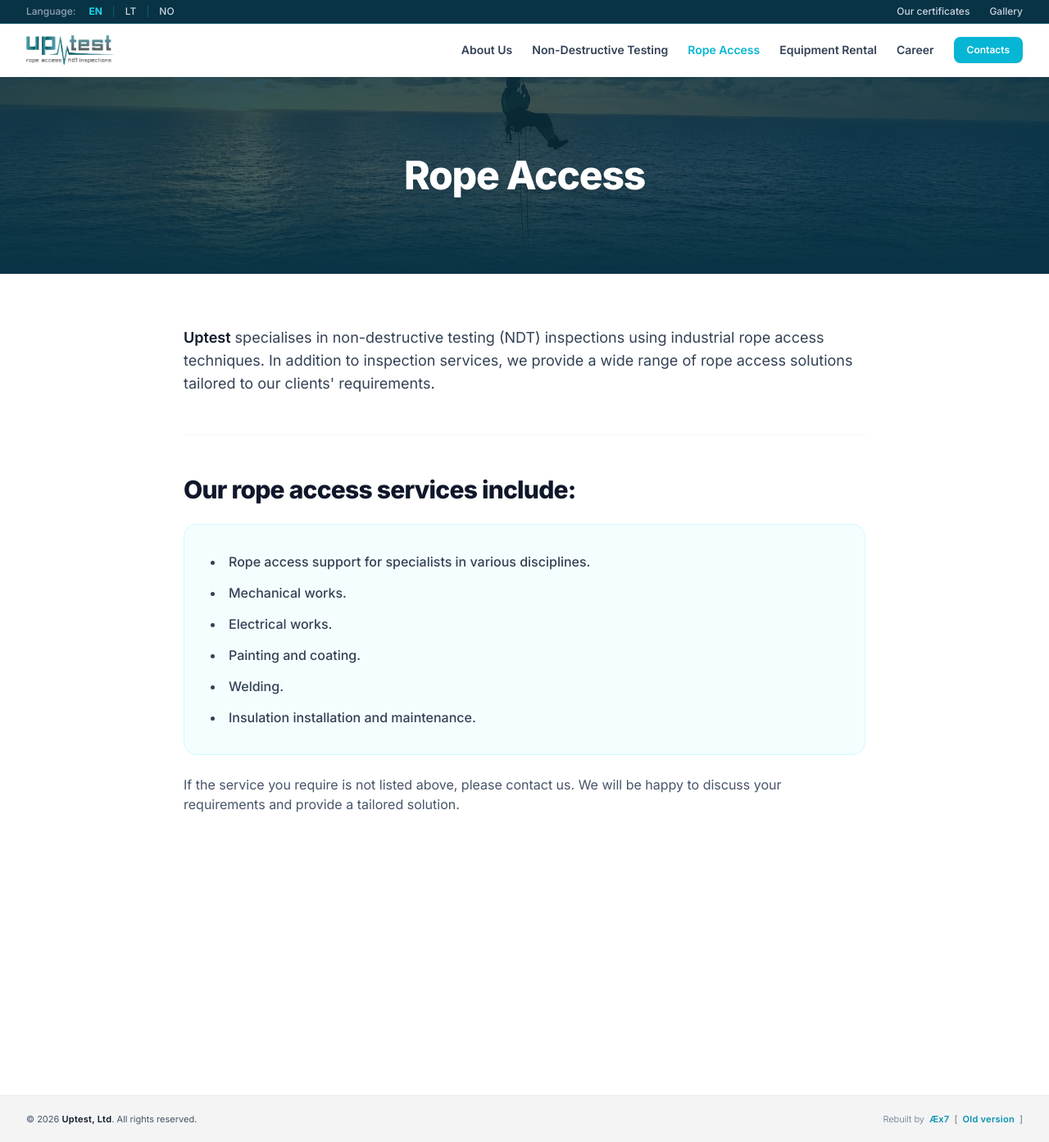
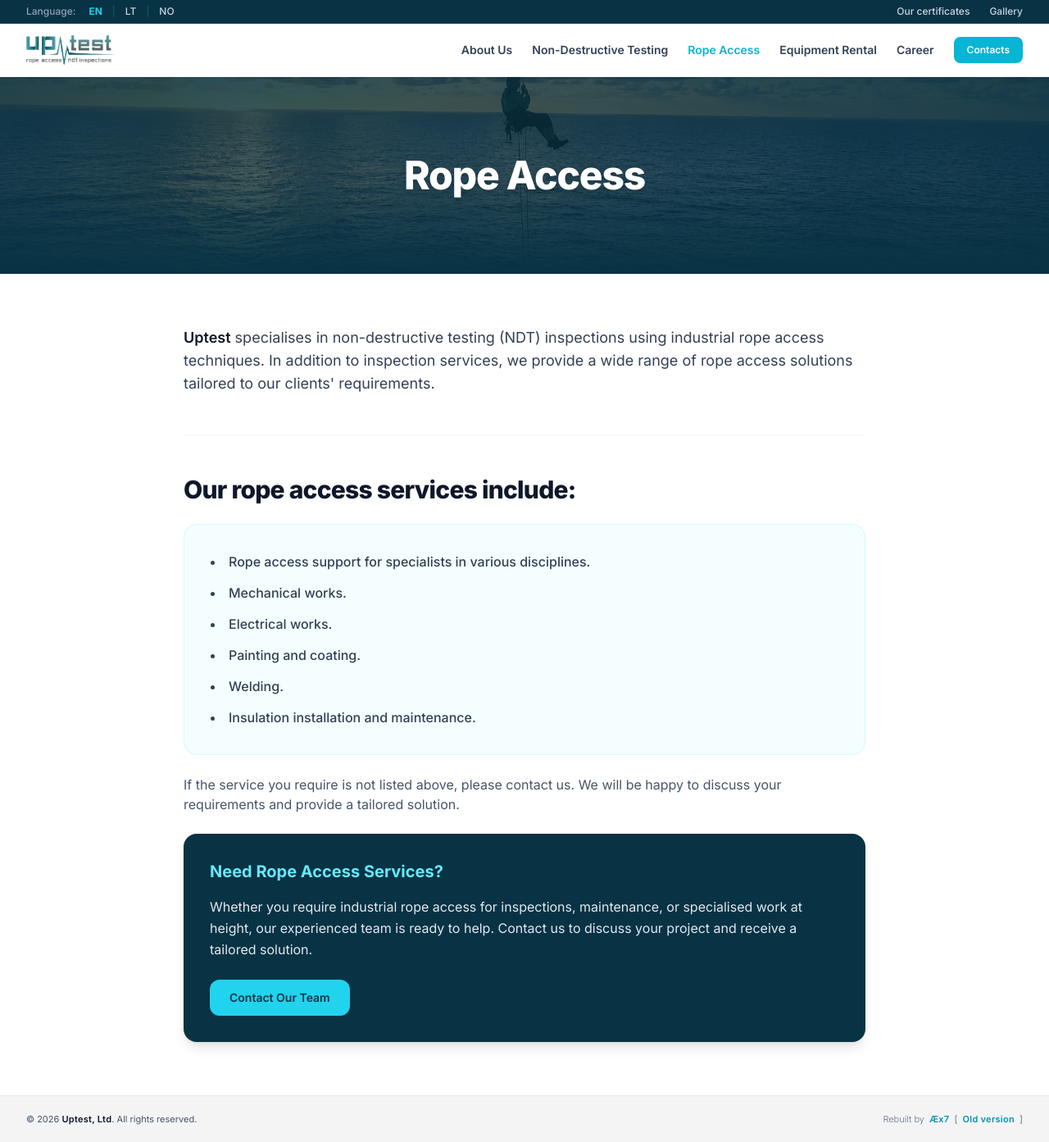
Before and after one commit to mruslys/uptest.no, a Jekyll site: the page built from rope-access/index.html, in a window 1280 px wide and 1393 px high. Shown: the whole window at 82% size. Built offline with Jekyll 4.4.1, drawn with Linux system fonts in a browser that asks for light colours; nearby versions of some CDN libraries.

Commit message:
Update index.html

```diff
--- a/rope-access/index.html
+++ b/rope-access/index.html
@@ -34,4 +34,17 @@ header_image: "images/uptest-neardomoji-kontrole-5.jpg"
      <p class="text-base text-slate-600">
          If the service you require is not listed above, please contact us. We will be happy to discuss your requirements and provide a tailored solution.
      </p>
+
+  <!-- Call to Action -->
+<div class="bg-brand-950 text-white rounded-2xl p-6 sm:p-8 space-y-4 shadow-lg mt-10">
+    <h3 class="text-xl font-bold text-brand-300">Need Rope Access Services?</h3>
+    <p class="text-slate-200 text-base leading-relaxed">
+        Whether you require industrial rope access for inspections, maintenance, or specialised work at height, our experienced team is ready to help. Contact us to discuss your project and receive a tailored solution.
+    </p>
+    <div class="pt-2">
+        <a href="contacts/" class="inline-flex items-center justify-center px-6 py-3 rounded-xl font-semibold text-sm text-brand-950 bg-brand-400 hover:bg-brand-300 shadow-sm transition-all">
+            Contact Our Team
+        </a>
+    </div>
+</div>
  </div>
```
